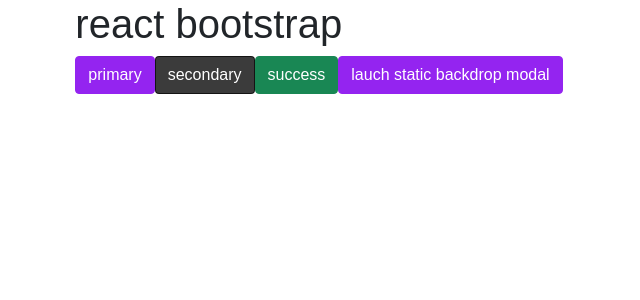
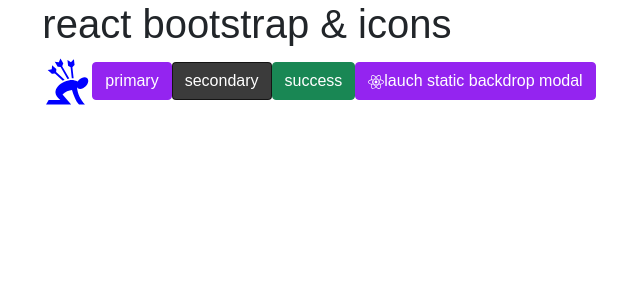
Before and after one commit to esw4soft/react_practice2, a React (Create React App) app: page / in a window 1280 px wide. Shown: the top 300 px of the page, without its empty margins (321-961 px from the left). Built offline with nearby package versions, Linux system fonts and the light colour scheme.

Commit message:
react-bootstrap加入icons

```diff
--- a/package.json
+++ b/package.json
@@ -19,6 +19,7 @@
     "react": "^17.0.2",
     "react-bootstrap": "^2.0.2",
     "react-dom": "^17.0.2",
+    "react-icons": "^4.3.1",
     "react-scripts": "4.0.3",
     "web-vitals": "^1.0.1"
   },
--- a/src/App.js
+++ b/src/App.js
@@ -1,5 +1,7 @@
 import React, { useState } from 'react'
 import { Container, Row, Col, Button, Modal } from 'react-bootstrap'
+import { FaReact } from 'react-icons/fa'
+import { GiArrowed } from 'react-icons/gi'
 
 function App() {
   const [show, setShow] = useState(false)
@@ -10,11 +12,13 @@
       <Container>
         <Row className="justify-content-md-center">
           <Col md="auto">
-            <h1>react bootstrap</h1>
+            <h1>react bootstrap & icons</h1>
+            <GiArrowed size="50" color="blue" />
             <Button variant="primary">primary</Button>
             <Button variant="secondary">secondary</Button>
             <Button variant="success">success</Button>
             <Button variant="primary" onClick={handleShow}>
+              <FaReact />
               lauch static backdrop modal
             </Button>
           </Col>
```
Also changed, not shown: 1 other file (tests, documents, lock files or other folders).
